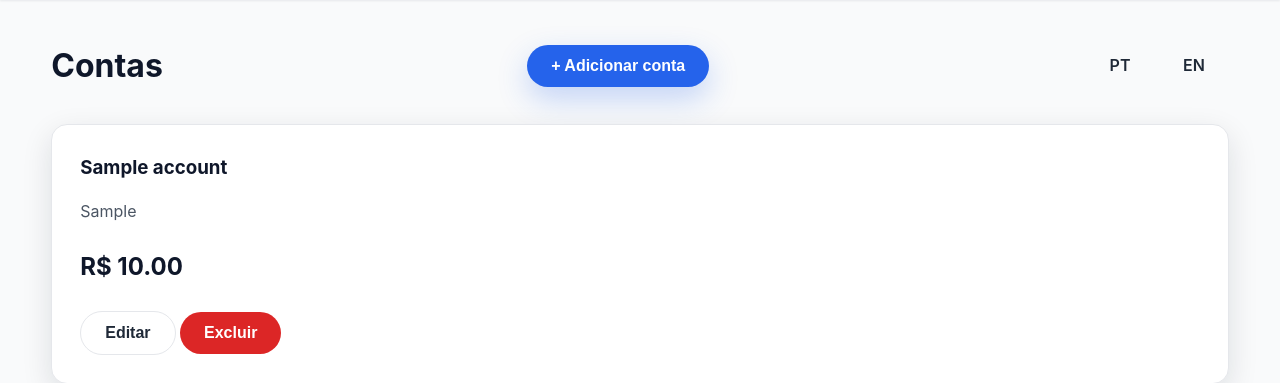
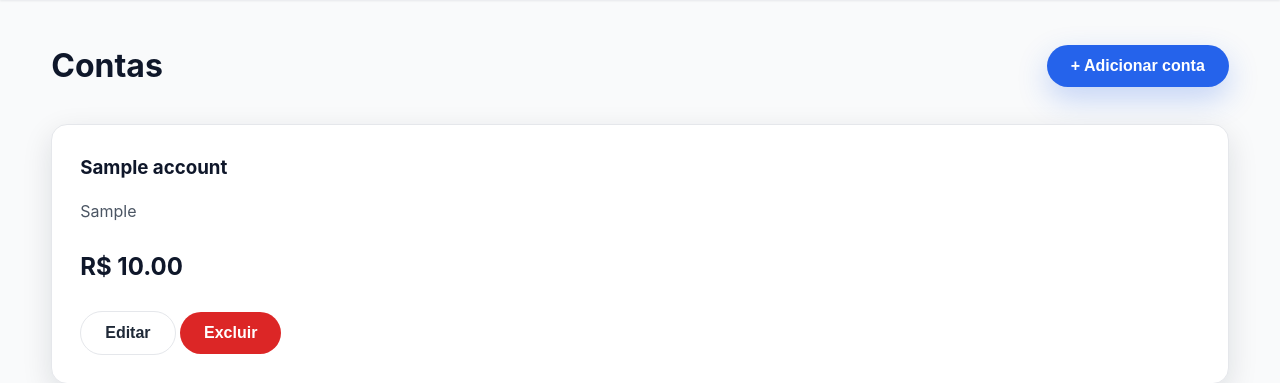
Before and after one commit to alexarnoni/Luro, a FastAPI app: template app/web/templates/accounts/list.html in a window 1280 px wide. Shown: the part 70-453 px from the top of the page. Run offline with FastAPI, Linux system fonts and the light colour scheme; the template is opened without the code that fills it: most values are stand-ins (such as "Sample title", 1, 10 or a date in 2020).

Commit message:
Remove redundant language switcher from accounts page

```diff
--- a/app/web/templates/accounts/list.html
+++ b/app/web/templates/accounts/list.html
@@ -8,10 +8,6 @@
     <button type="button" class="btn btn-primary" data-toggle-target="#account-form" data-toggle-focus="#name" aria-controls="account-form" aria-expanded="false">
     + {{ _('Adicionar conta') }}
     </button>
-    <div class="lang-switch" style="display:inline-block; margin-left:0.75rem;">
-        <a href="/set-lang?lang=pt_BR" class="btn btn-sm btn-outline-secondary" title="{{ _('Português (Brasil)') }}">PT</a>
-        <a href="/set-lang?lang=en" class="btn btn-sm btn-outline-secondary" title="{{ _('English') }}">EN</a>
-    </div>
 </div>
 
 <section id="account-form" class="form-card" hidden aria-hidden="true">
```
